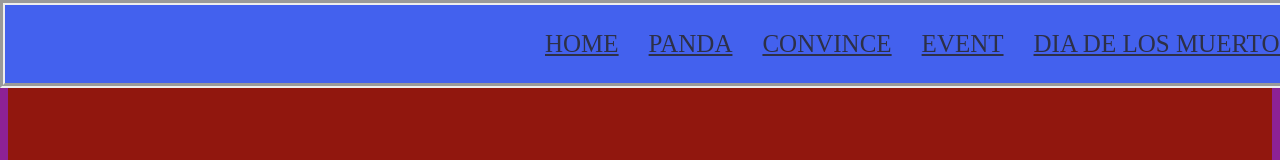
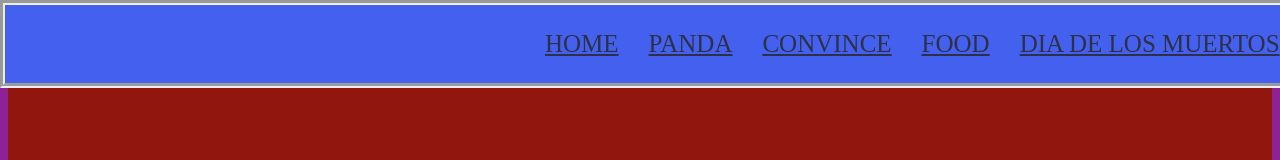
Before and after one commit to WVCS/index-Andrew-Skripek-1, a plain HTML site: page event/ddlm.html in a window 1280 px wide. Shown: the top 160 px of the page. Drawn offline with Linux system fonts and the light colour scheme.

Commit message:
Update ddlm.html

```diff
--- a/event/ddlm.html
+++ b/event/ddlm.html
@@ -7,11 +7,11 @@
 </head>
 <body>
 
-  <nav>
+   <nav>
     <li class = "Nav"><a href="index.html"> HOME </a></li>
     <li class = "Nav"><a href="Panda.html"> PANDA </a></li>
     <li class = "Nav"><a href="Convince.html"> CONVINCE </a></li>
-    <li class = "Nav"><a href="event/index.html"> EVENT </a></li>
+    <li class = "Nav"><a href="event/index.html"> FOOD </a></li>
     <li class = "Nav"><a href="event/ddlm.html"> DIA DE LOS MUERTOS </a></li>
     <li class = "Nav"><a href="https://www.powayusd.com/en-US/Schools/HS/WVHS/HOME"> WESTVIEW </a></li>
       </nav>
```
